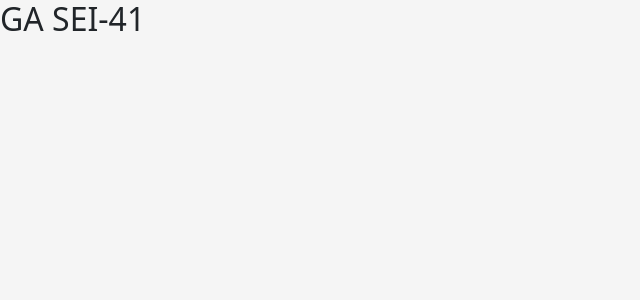
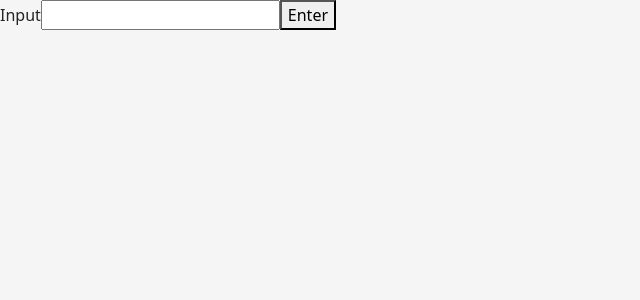
Before and after one commit to whiteforestcat/GA-project-2, a React (Vite) app in the folder starter-code/: page / in a window 1280 px wide. Shown: the top 300 px of the page, without its empty margins (0-640 px from the left). Built offline with nearby package versions, Linux system fonts and the light colour scheme.

Commit message:
create input and search bar

```diff
--- a/starter-code/src/App.jsx
+++ b/starter-code/src/App.jsx
@@ -1,10 +1,54 @@
-import React from "react";
+import React, { useState, useEffect } from "react";
 
 function App() {
+  const [userInput, setUserInput] = useState("");
+  const [storeInput, setStoreInput] = useState("");
+  const [image, setImage] = useState("");
+
+  const handleChange = (e) => {
+    setUserInput(e.target.value);
+  };
+
+  const handleClick = () => {
+    setStoreInput(userInput);
+    setUserInput("");
+  };
+
+  const getData = () => {
+    if (userInput) {
+      const url =
+        "https://pixabay.com/api/?key=32915227-7fee22a435d92b06b1ec8ed8f&q=" +
+        userInput + // why cannot storeInput
+        "&image_type=photo";
+      fetch(url)
+        .then((response) => response.json())
+        .then((output) => {
+          console.log(output);
+          setImage(output.hits[1].previewURL); // change array index here for various images
+          // can make use of tags from output.hits[1].tags (tags here is an array)
+        });
+    }
+  };
+
+  useEffect(() => {
+    getData();
+  }, [userInput]);
+
   return (
-    <div>
-      <h2>GA SEI-41</h2>
-    </div>
+    <>
+      <label htmlFor="user-input">Input</label>
+      <input
+        type="text"
+        value={userInput}
+        id="user-input"
+        onChange={handleChange}
+      />
+      <button onClick={handleClick}>Enter</button>
+      <br />
+      <img src={image} />
+      <br />
+      {storeInput && <button>Add to Favourites</button>}
+    </>
   );
 }
 
```
